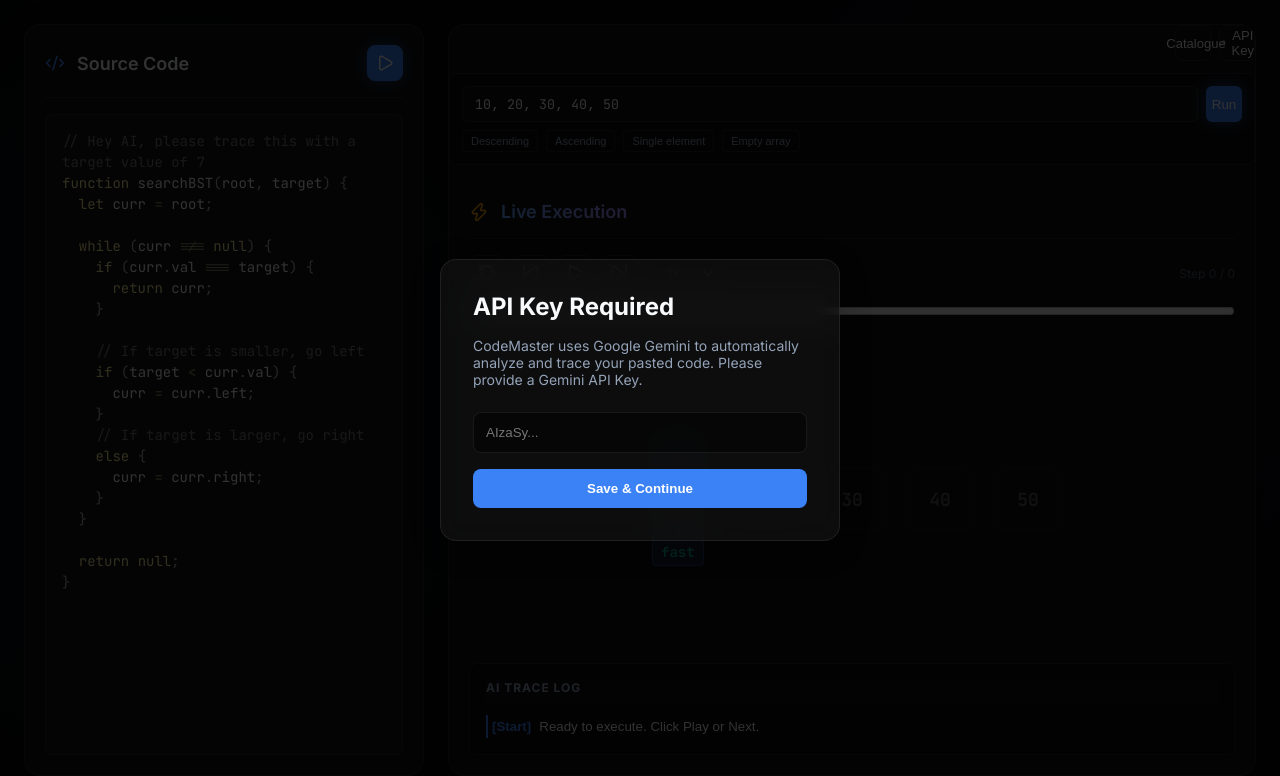
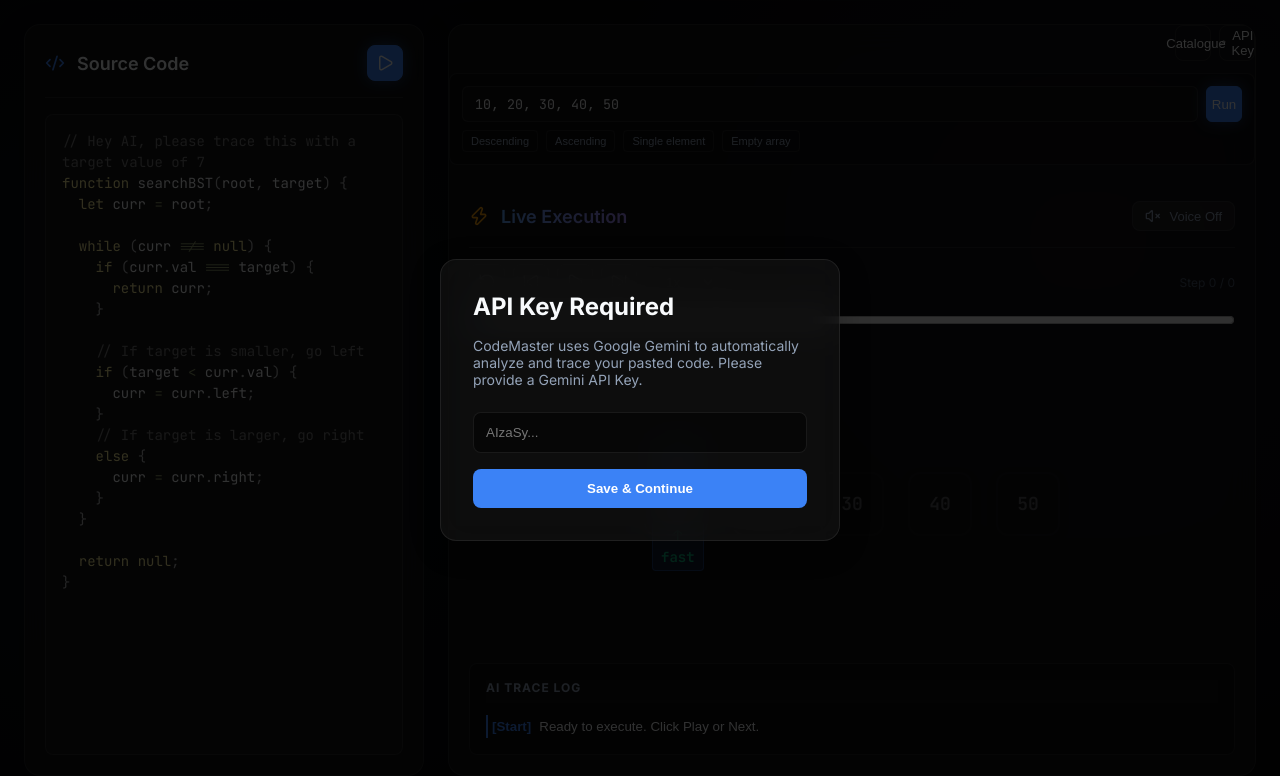
Before and after one commit to Pra0530/friendly-meitner, a React (Vite) app: page / in a window 1280 px wide. Shown: the top 776 px of the page. Built offline with nearby package versions, Linux system fonts and the light colour scheme.

Commit message:
Implement client-side voice narration toggles and effects in Visualizer

```diff
--- a/src/components/Visualizer.jsx
+++ b/src/components/Visualizer.jsx
@@ -1,6 +1,6 @@
 import React, { useEffect } from 'react';
 import { motion } from 'framer-motion';
-import { Play, Pause, SkipBack, SkipForward, Zap, RotateCcw } from 'lucide-react';
+import { Play, Pause, SkipBack, SkipForward, Zap, RotateCcw, Volume2, VolumeX } from 'lucide-react';
 import ArrayLayout from './layouts/ArrayLayout';
 import TreeLayout from './layouts/TreeLayout';
 import MatrixLayout from './layouts/MatrixLayout';
@@ -14,6 +14,7 @@
 
 const Visualizer = ({ step, setStep, isPlaying, setIsPlaying, aiData, insight }) => {
   const [playbackSpeed, setPlaybackSpeed] = React.useState(1);
+  const [isVoiceEnabled, setIsVoiceEnabled] = React.useState(false);
   const layout_type = (aiData?.layout_type || 'ARRAY').toLowerCase();
   const initial_data = aiData?.initial_data || [];
   const root_id = aiData?.root_id;
@@ -42,13 +43,58 @@
 
   const explanation = currentState?.explanation || "";
 
+  useEffect(() => {
+    if (isVoiceEnabled && explanation) {
+      window.speechSynthesis.cancel();
+      const utterance = new SpeechSynthesisUtterance(explanation);
+      utterance.rate = 1.05;
+      utterance.pitch = 1.0;
+      window.speechSynthesis.speak(utterance);
+    }
+  }, [step, explanation, isVoiceEnabled]);
+
+  useEffect(() => {
+    return () => {
+      window.speechSynthesis.cancel();
+    };
+  }, []);
+
   return (
     <div style={{ display: 'flex', flexDirection: 'column', height: '100%', padding: '20px' }}>
-      <div className="controls-header">
+      <div className="controls-header" style={{ display: 'flex', justifyContent: 'space-between', alignItems: 'center', width: '100%', marginBottom: '16px' }}>
         <div style={{ display: 'flex', alignItems: 'center', gap: '12px' }}>
           <Zap size={20} color="var(--warning-color)" />
-          <h2 style={{ fontSize: '18px', fontWeight: '600' }} className="text-gradient">Live Execution</h2>
+          <h2 style={{ fontSize: '18px', fontWeight: '600', margin: 0 }} className="text-gradient">Live Execution</h2>
         </div>
+
+        {/* Voice Narration Button */}
+        <button
+          onClick={() => {
+            const next = !isVoiceEnabled;
+            setIsVoiceEnabled(next);
+            if (!next) {
+              window.speechSynthesis.cancel();
+            }
+          }}
+          style={{
+            background: isVoiceEnabled ? 'rgba(34, 197, 94, 0.15)' : 'rgba(255, 255, 255, 0.05)',
+            border: `1px solid ${isVoiceEnabled ? 'var(--success-color)' : 'var(--border-glass)'}`,
+            borderRadius: '8px',
+            padding: '6px 12px',
+            display: 'flex',
+            alignItems: 'center',
+            gap: '8px',
+            color: isVoiceEnabled ? 'var(--success-color)' : 'var(--text-secondary)',
+            cursor: 'pointer',
+            transition: 'all 0.2s ease',
+            fontSize: '13px',
+            fontWeight: '500'
+          }}
+          title={isVoiceEnabled ? "Disable Voice Narration" : "Enable Voice Narration"}
+        >
+          {isVoiceEnabled ? <Volume2 size={16} /> : <VolumeX size={16} />}
+          <span>{isVoiceEnabled ? "Voice On" : "Voice Off"}</span>
+        </button>
       </div>
 
       <PlaybackControls
```
